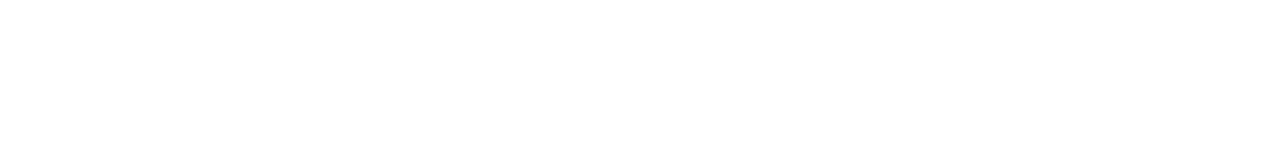
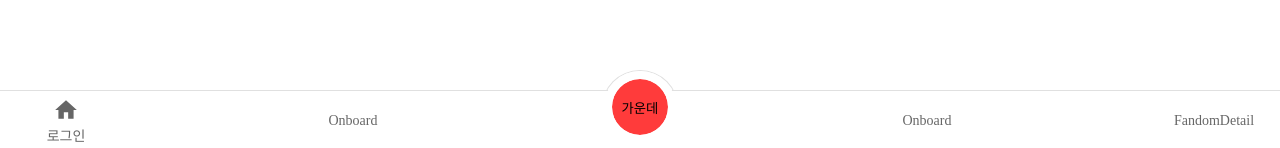
Before and after one commit to 2025-highton/frontend, a React (Vite) app: page /fandom/1 in a window 1280 px wide. Shown: the part 649-797 px from the top of the page. Built offline with nearby package versions, Linux system fonts and the light colour scheme.

Commit message:
feat: add NavBar component and integrate it into FandomDetail page

```diff
--- /dev/null
+++ b/src/components/ui/NavBar/index.tsx
@@ -0,0 +1,41 @@
+import { Link } from "react-router-dom";
+import s from "./style.module.scss";
+
+import { MdHome } from "react-icons/md";
+
+export default function NavBar() {
+  return (
+    <>
+      <nav className={s.nav}>
+        <ul className={s.list}>
+          <li>
+            <Link to="/login" className={s.link}>
+              <MdHome size={26} />
+              <span>로그인</span>
+            </Link>
+          </li>
+          <li>
+            <Link to="/intro" className={s.link}>
+              Onboard
+            </Link>
+          </li>
+
+          <li>
+            <button className={s.centerButton}>가운데</button>
+          </li>
+          <li>
+            <Link to="/intro" className={s.link}>
+              Onboard
+            </Link>
+          </li>
+          <li>
+            <Link to="/fandom/1" className={s.link}>
+              FandomDetail
+            </Link>
+          </li>
+        </ul>
+      </nav>
+      <div className={s.line}></div>
+    </>
+  );
+}
--- /dev/null
+++ b/src/components/ui/NavBar/style.module.scss
@@ -0,0 +1,80 @@
+.nav {
+  position: fixed;
+  bottom: 0;
+  left: 0;
+  right: 0;
+  z-index: 10;
+  height: 60px;
+  background-color: #ffffff;
+  border-top: 1px solid #e0e0e0;
+}
+
+.line {
+  position: fixed;
+  bottom: 40px;
+  left: 50%;
+  transform: translateX(-50%);
+  z-index: 9;
+  width: 75px;
+  height: 40px;
+  background: #fff;
+  border: {
+    top: 1px solid #e0e0e0;
+    left: 1px solid #e0e0e0;
+    right: 1px solid #e0e0e0;
+    radius: 40px 40px 0 0;
+  }
+}
+
+.list {
+  display: flex;
+  justify-content: space-between;
+  align-items: center;
+  height: 100%;
+  padding: 0 16px;
+  margin: 0;
+  list-style: none;
+  position: relative;
+
+  li {
+    width: 100px;
+    display: flex;
+    flex-direction: column;
+    align-items: center;
+    justify-content: center;
+  }
+}
+
+.centerButton {
+  position: relative;
+  z-index: 11;
+  width: 56px;
+  height: 56px;
+  margin-top: -28px;
+  background: #ff3b3b;
+  border: none;
+  border-radius: 50%;
+  outline: 8px solid white;
+  cursor: pointer;
+  display: flex;
+  align-items: center;
+  justify-content: center;
+
+  &:hover {
+    background: #ff1f1f;
+  }
+}
+
+.link {
+  display: flex;
+  flex-direction: column;
+  align-items: center;
+  gap: 2px;
+  color: #666;
+  text-decoration: none;
+  font-size: 14px;
+
+  &:active {
+    opacity: 0.5;
+  }
+}
--- a/src/pages/fandom/FandomDetail.tsx
+++ b/src/pages/fandom/FandomDetail.tsx
@@ -1,5 +1,6 @@
 import FandomProfile from "@/components/fandom/FandomProfile";
 import MediaPreviewHeader from "@/components/fandom/MediaPreviewHeader";
+import NavBar from "@/components/ui/NavBar";
 import Tab from "@/components/ui/Tab";
 import { useState } from "react";
 
@@ -15,6 +16,7 @@ export default function FandomDetail() {
         fandomDescription="123,123명 가입"
       />
       <Tab tabs={tabs} activeTab={activeTab} onClick={setActiveTab} />
+      <NavBar />
     </>
   );
 }
```
